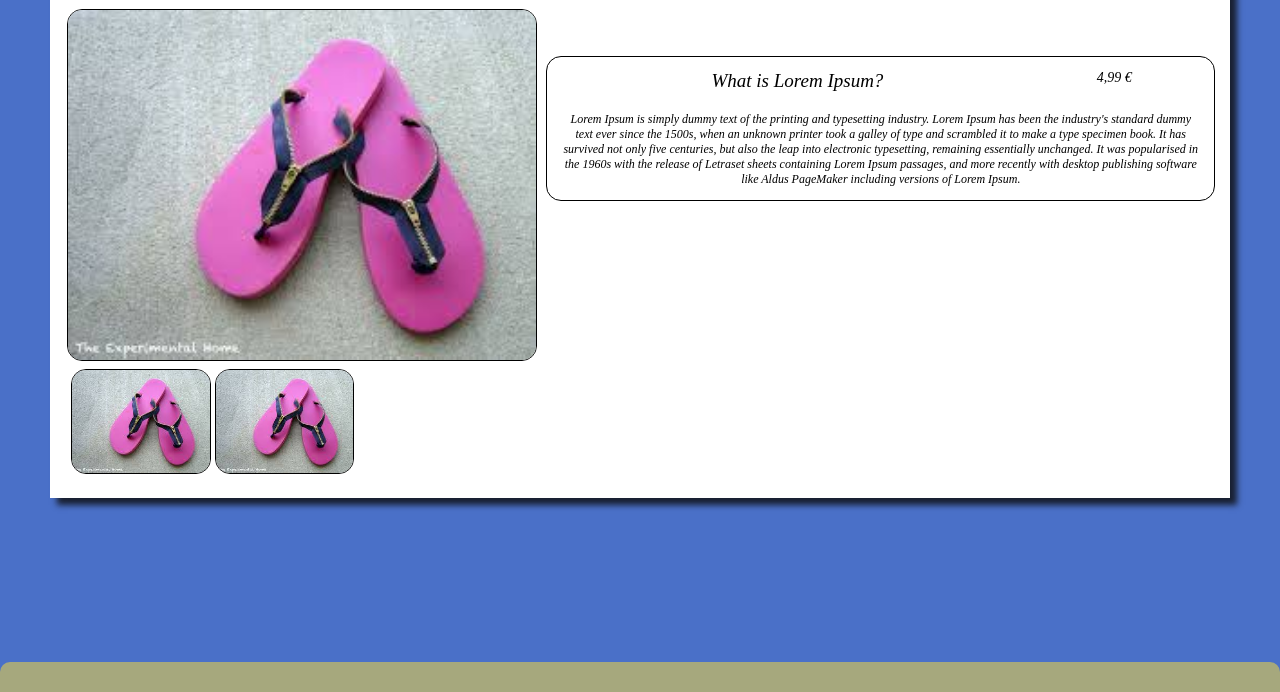
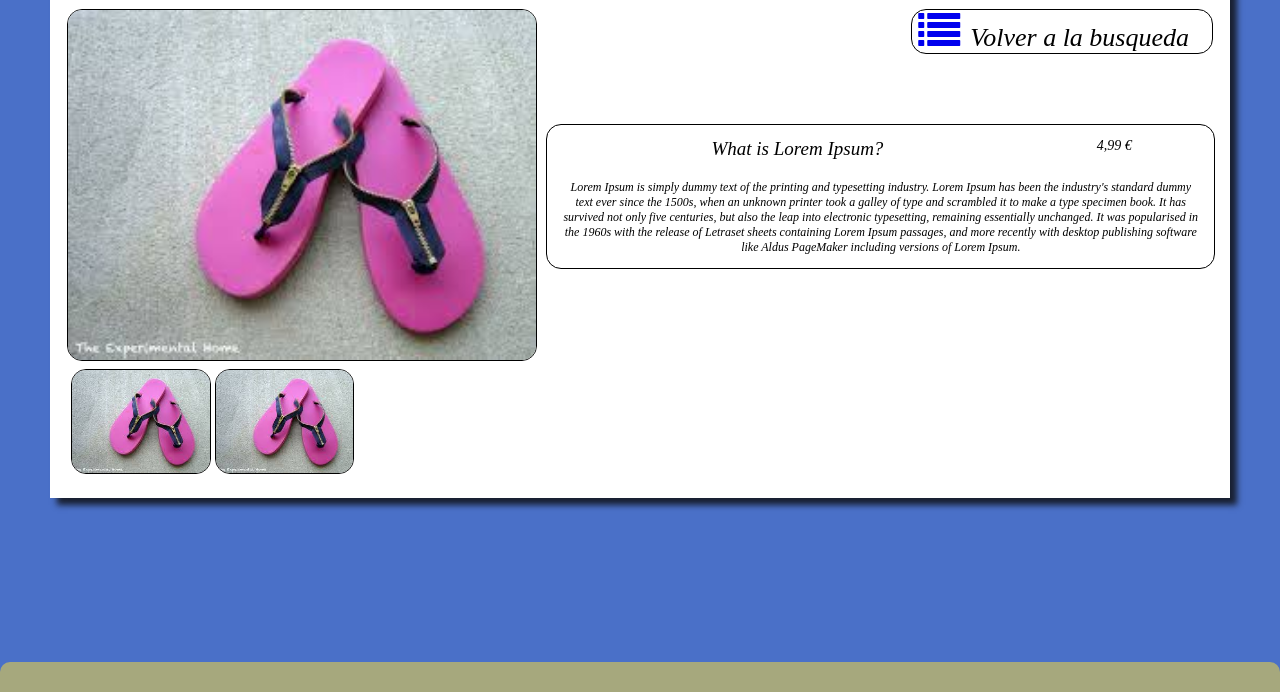
Before and after one commit to VirtualEvan/FlipFlop, a plain HTML site: page html/description.html in a window 1280 px wide. Shown: the part 108-800 px from the top of the page. Drawn offline with Linux system fonts and the light colour scheme; files that its build step writes are made by us from their sources; files whose address does not match are found by name.

Commit message:
Boton volver busqueda

```diff
--- a/css/style.css
+++ b/css/style.css
@@ -47,6 +47,7 @@ footer {
     font-family: comic-sans;
     font-style: oblique;
     text-align: center;
+    color: black;
     word-wrap: break-word;
     overflow-y: hidden;
 }
@@ -55,6 +56,20 @@ footer {
     border: 1px solid black;
     border-radius: 15px;
 }
+
+.button {
+    width: 300px;
+    height: auto;
+    float: right;
+    margin: 1%;
+}
+
+.button-text {
+    font-size: 26px;
+}
+
+A:link {text-decoration:none}
+A:visited {text-decoration:none}
 
 /* mobile layout: single colum, all items occupy the entire row, so wrap */
 header, #news, #maincontent, #mainnavigation, footer , .title, .login, .content{
--- a/html/description.html
+++ b/html/description.html
@@ -3,7 +3,7 @@
 <head>
     <meta charset="UTF-8">
     <link rel="stylesheet" type="text/css" href="../css/style.css">
-    <link rel="stylesheet" href="css/font-awesome.min.css">
+    <link rel="stylesheet" href="../css/font-awesome.min.css">
     <title>Title</title>
 </head>
 <body>
@@ -32,6 +32,10 @@
         <button class="l_button" type="button">Entrar</button>
     </div>
     <div class="content">
+        <a class="button light-border" href="../index.html">
+            <i class="fa fa-list fa-fw fa-3x" aria-hidden="true"></i>
+            <span class="text button-text">Volver a la busqueda</span>
+        </a>
         <div class="img-list">
             <div>
                 <img class="d-img light-border" src="../img/chancleta2.jpg">
@@ -47,7 +51,6 @@
             <div class="p-text text">
                 <span>Lorem Ipsum is simply dummy text of the printing and typesetting industry. Lorem Ipsum has been the industry's standard dummy text ever since the 1500s, when an unknown printer took a galley of type and scrambled it to make a type specimen book. It has survived not only five centuries, but also the leap into electronic typesetting, remaining essentially unchanged. It was popularised in the 1960s with the release of Letraset sheets containing Lorem Ipsum passages, and more recently with desktop publishing software like Aldus PageMaker including versions of Lorem Ipsum.</span>
             </div>
-
         </div>
     </div>
     <div class="footer">
```
